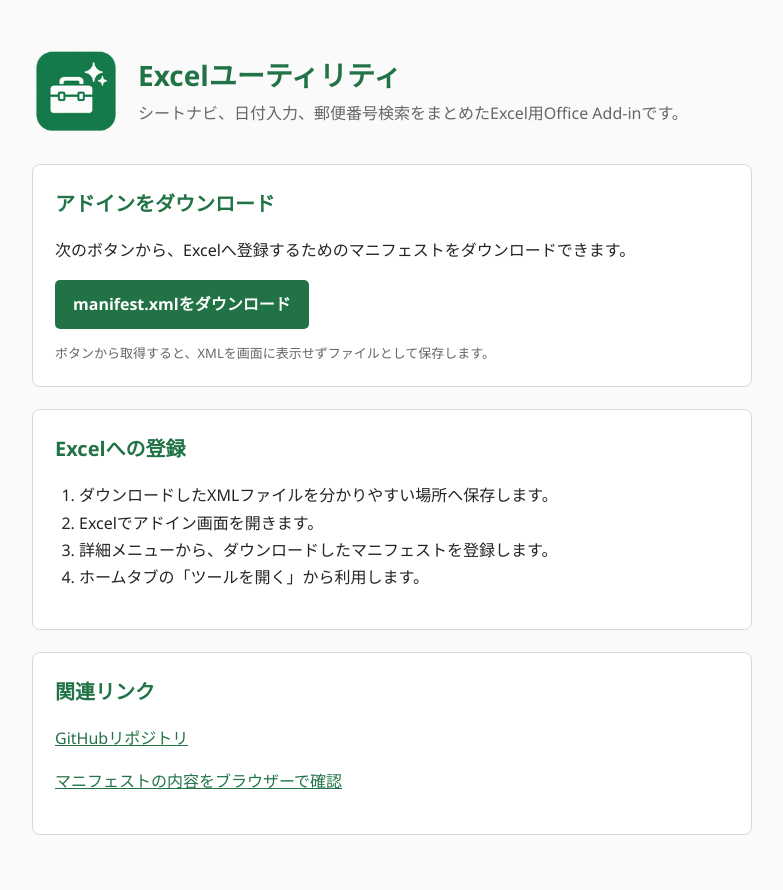
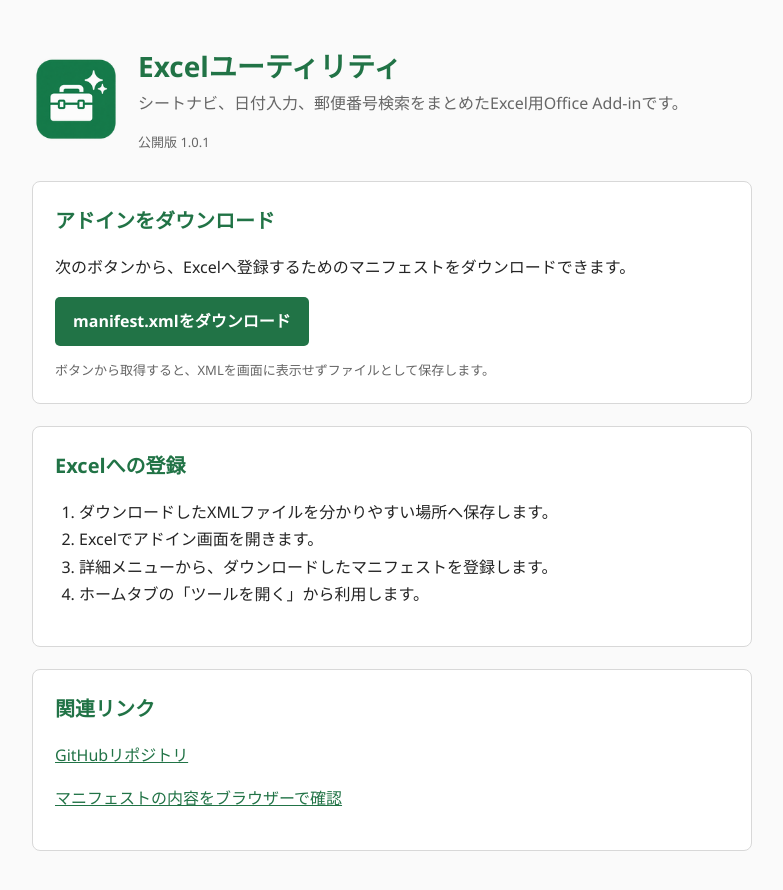
Before and after one commit to ineko0402/excel-addon, a website built with webpack: page src/index.html in a window 1280 px wide. Shown: the whole page, without its empty margins (248-1031 px from the left). Built offline with nearby package versions, Linux system fonts and the light colour scheme.

Commit message:
Show public release version

```diff
--- a/src/index.html
+++ b/src/index.html
@@ -131,6 +131,7 @@
         <p class="summary">
           シートナビ、日付入力、郵便番号検索をまとめたExcel用Office Add-inです。
         </p>
+        <p class="note">公開版 1.0.1</p>
       </div>
     </header>
 
```
